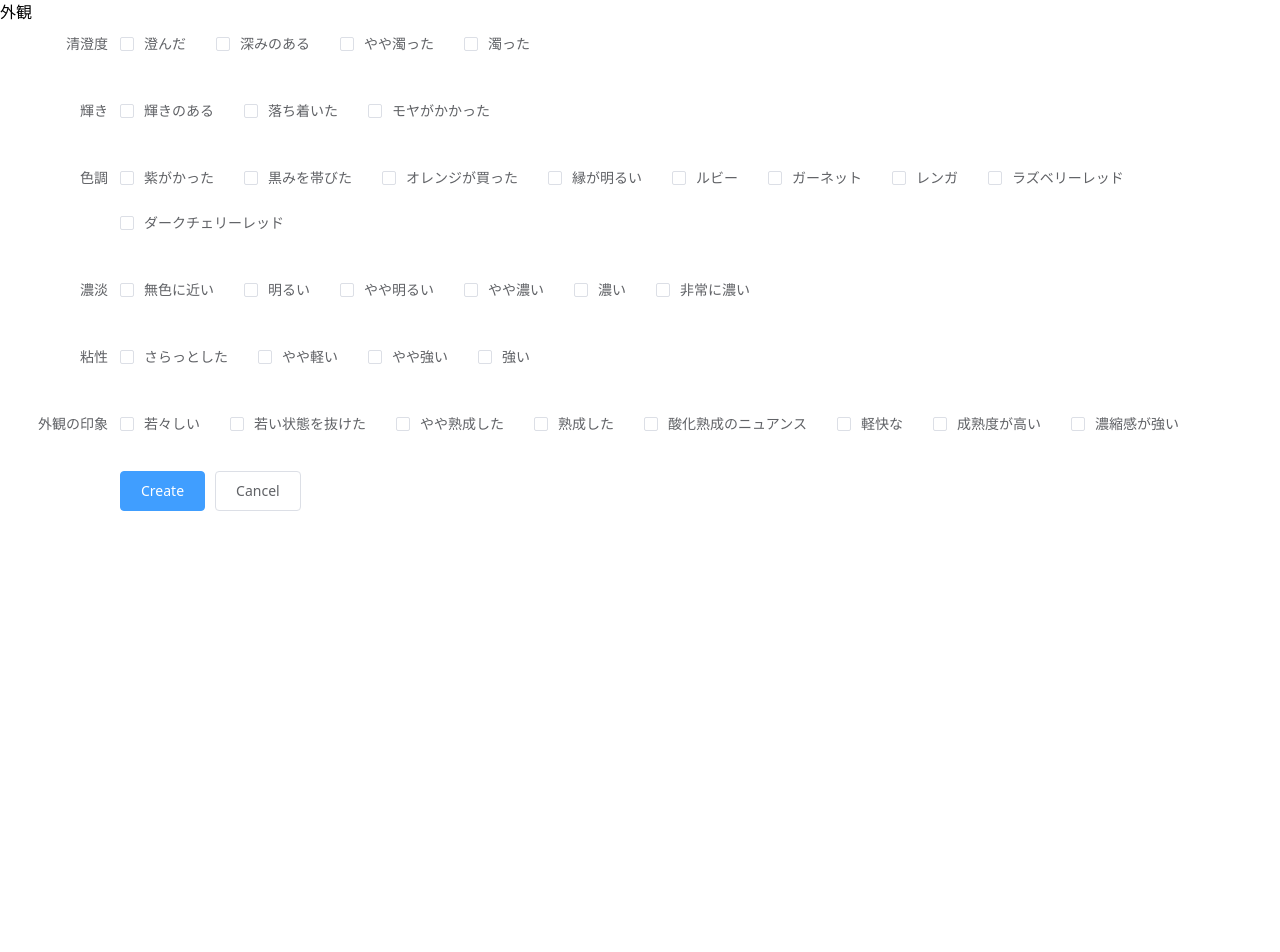
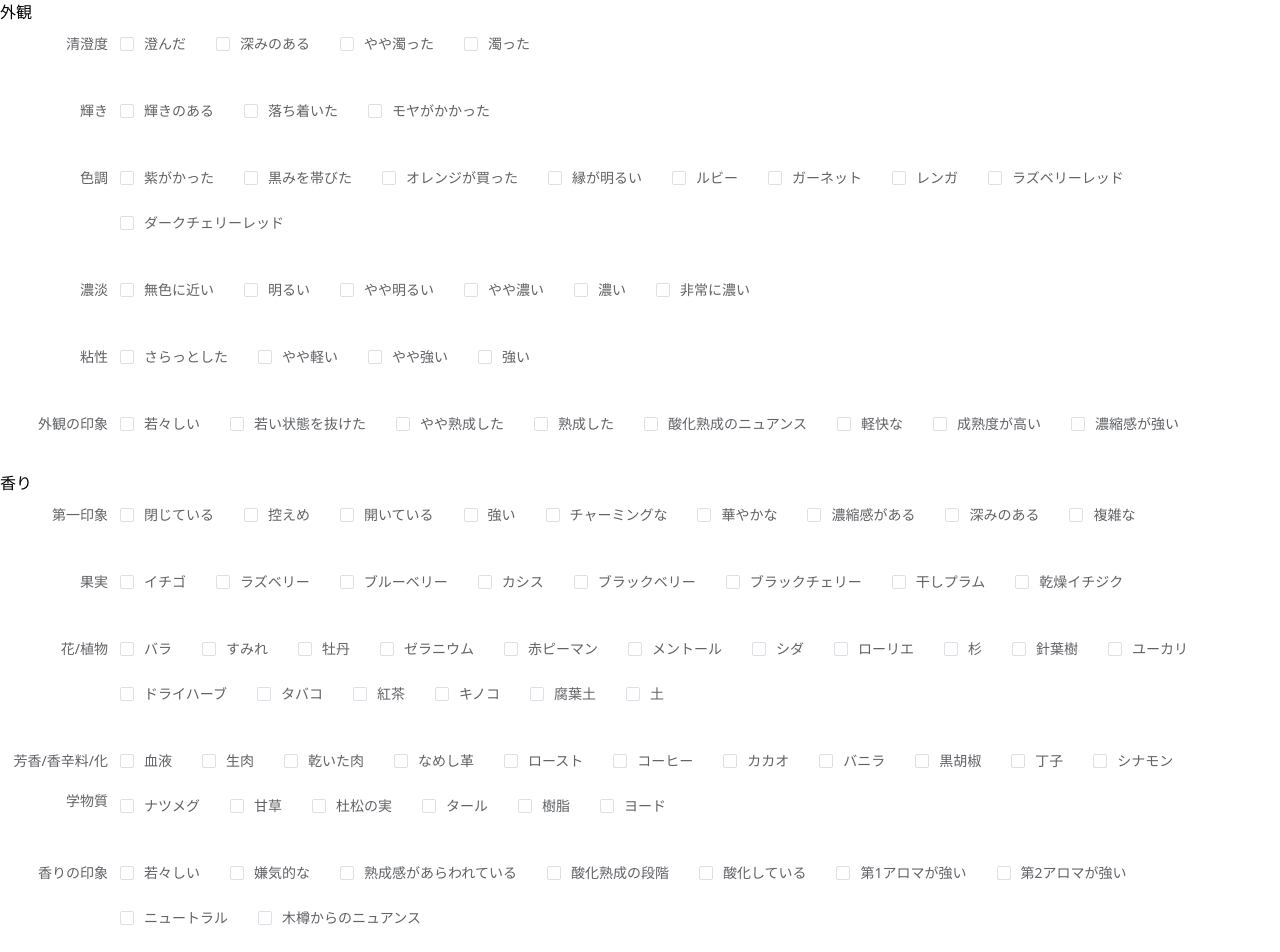
Before and after one commit to takuyakikuchi/wine-tasting-note, a Vue app: page / in a window 1280 px wide. Shown: the top 952 px of the page. Before the commit the page ends 800 px from the top, so only its background shows below. Built offline with nearby package versions, Linux system fonts and the light colour scheme.

Commit message:
[FEATURE](Form)Aroma Form

```diff
--- a/src/components/Appearance.vue
+++ b/src/components/Appearance.vue
@@ -139,7 +139,7 @@ export default class Appearance extends Vue {
   @Watch("appearanceImpression")
   updateForm() {
     const updatedForm = this.setFormInput();
-    this.$emit("updateForm", updatedForm);
+    this.$emit("updateForm", updatedForm, "appearance");
   }
 }
 </script>
--- /dev/null
+++ b/src/components/Aroma.vue
@@ -0,0 +1,170 @@
+<template>
+  <div>
+    <h1>香り</h1>
+    <el-form-item label="第一印象">
+      <el-checkbox-group v-model="firstImpression">
+        <el-checkbox
+          v-for="(option, index) in firstImpressionOptions"
+          :key="index"
+          :label="option"
+          :value="option"
+        ></el-checkbox>
+      </el-checkbox-group>
+    </el-form-item>
+    <el-form-item label="果実">
+      <el-checkbox-group v-model="fruit">
+        <el-checkbox
+          v-for="(option, index) in fruitOptions"
+          :key="index"
+          :label="option"
+          :value="option"
+        ></el-checkbox>
+      </el-checkbox-group>
+    </el-form-item>
+    <el-form-item label="花/植物">
+      <el-checkbox-group v-model="flower">
+        <el-checkbox
+          v-for="(option, index) in flowerOptions"
+          :key="index"
+          :label="option"
+          :value="option"
+        ></el-checkbox>
+      </el-checkbox-group>
+    </el-form-item>
+    <el-form-item label="芳香/香辛料/化学物質">
+      <el-checkbox-group v-model="spice">
+        <el-checkbox
+          v-for="(option, index) in spiceOptions"
+          :key="index"
+          :label="option"
+          :value="option"
+        ></el-checkbox>
+      </el-checkbox-group>
+    </el-form-item>
+    <el-form-item label="香りの印象">
+      <el-checkbox-group v-model="aromaImpression">
+        <el-checkbox
+          v-for="(option, index) in aromaImpressionOptions"
+          :key="index"
+          :label="option"
+          :value="option"
+        ></el-checkbox>
+      </el-checkbox-group>
+    </el-form-item>
+  </div>
+</template>
+
+<script lang="ts">
+import { Component, Vue, Watch } from "vue-property-decorator";
+import { FormItem, Checkbox, CheckboxGroup } from "element-ui";
+
+@Component({
+  components: {
+    "el-checkbox": Checkbox,
+    "el-checkbox-group": CheckboxGroup,
+    "el-form-item": FormItem
+  }
+})
+export default class Aroma extends Vue {
+  private aromaForm = {};
+
+  // Each Categories
+  private firstImpression = [];
+  private fruit = [];
+  private flower = [];
+  private spice = [];
+  private aromaImpression = [];
+
+  // Options
+  readonly firstImpressionOptions = [
+    "閉じている",
+    "控えめ",
+    "開いている",
+    "強い",
+    "チャーミングな",
+    "華やかな",
+    "濃縮感がある",
+    "深みのある",
+    "複雑な"
+  ];
+  readonly fruitOptions = [
+    "イチゴ",
+    "ラズベリー",
+    "ブルーベリー",
+    "カシス",
+    "ブラックベリー",
+    "ブラックチェリー",
+    "干しプラム",
+    "乾燥イチジク"
+  ];
+  readonly flowerOptions = [
+    "バラ",
+    "すみれ",
+    "牡丹",
+    "ゼラニウム",
+    "赤ピーマン",
+    "メントール",
+    "シダ",
+    "ローリエ",
+    "杉",
+    "針葉樹",
+    "ユーカリ",
+    "ドライハーブ",
+    "タバコ",
+    "紅茶",
+    "キノコ",
+    "腐葉土",
+    "土"
+  ];
+  readonly spiceOptions = [
+    "血液",
+    "生肉",
+    "乾いた肉",
+    "なめし革",
+    "ロースト",
+    "コーヒー",
+    "カカオ",
+    "バニラ",
+    "黒胡椒",
+    "丁子",
+    "シナモン",
+    "ナツメグ",
+    "甘草",
+    "杜松の実",
+    "タール",
+    "樹脂",
+    "ヨード"
+  ];
+  readonly aromaImpressionOptions = [
+    "若々しい",
+    "嫌気的な",
+    "熟成感があらわれている",
+    "酸化熟成の段階",
+    "酸化している",
+    "第1アロマが強い",
+    "第2アロマが強い",
+    "ニュートラル",
+    "木樽からのニュアンス"
+  ];
+
+  private setFormInput() {
+    return (this.aromaForm = {
+      firstImpression: this.firstImpression,
+      fruit: this.fruit,
+      flower: this.flower,
+      spice: this.spice,
+      aromaImpression: this.aromaImpression
+    });
+  }
+
+  @Watch("firstImpression")
+  @Watch("fruit")
+  @Watch("flower")
+  @Watch("spice")
+  @Watch("aromaImpression")
+  updateForm() {
+    const updatedForm = this.setFormInput();
+    this.$emit("updateForm", updatedForm, "aroma");
+  }
+}
+</script>
--- a/src/views/Form.vue
+++ b/src/views/Form.vue
@@ -1,6 +1,7 @@
 <template>
   <el-form label-width="120px">
     <appearance @updateForm="updateForm" />
+    <aroma @updateForm="updateForm" />
     <el-form-item>
       <el-button type="primary">Create</el-button>
       <el-button>Cancel</el-button>
@@ -12,21 +13,29 @@
 import { Component, Vue } from "vue-property-decorator";
 import { Form, FormItem, Button } from "element-ui";
 
+// Categories
 import Appearance from "@/components/Appearance.vue";
+import Aroma from "@/components/Aroma.vue";
 
 @Component({
   components: {
     "el-button": Button,
     "el-form-item": FormItem,
     "el-form": Form,
-    Appearance
+    Appearance,
+    Aroma
   }
 })
 export default class MainForm extends Vue {
-  formInput = {};
+  formInput = {
+    appearance: {},
+    aroma: {},
+    taste: {},
+    overall: {}
+  };
 
-  private updateForm(updatedInput: any) {
-    this.formInput = updatedInput;
+  private updateForm(input: any, category: string) {
+    this.formInput[category] = input;
   }
 }
 </script>
```
Also changed, not shown: src/components/Overall.vue (added), src/components/Taste.vue (added).
